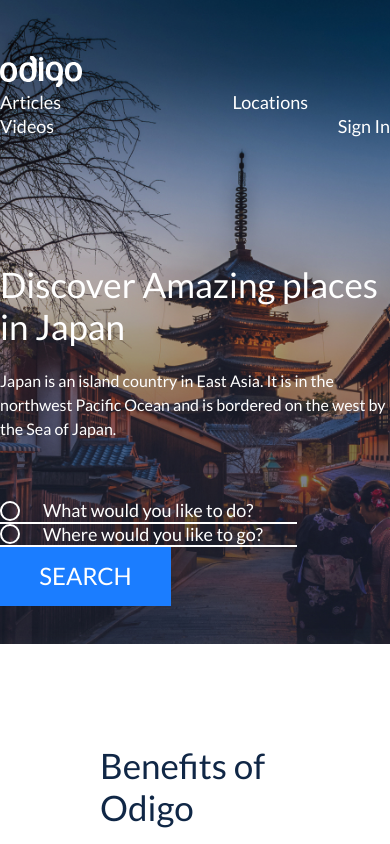
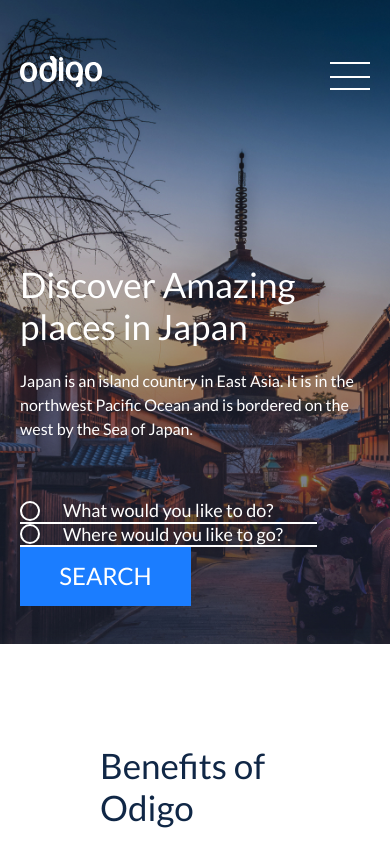
Before and after one commit to skorobogatovamail/LandingPage1, a plain HTML site: page index.html in a window 390 px wide. Shown: the top 844 px of the page. Drawn offline with Linux system fonts and the light colour scheme.

Commit message:
add burger

```diff
--- a/css/style.css
+++ b/css/style.css
@@ -62,10 +62,12 @@ body {
 .wrapper {
   margin: 0 auto;
   max-width: 1060px;
+  padding: 0 20px;
 }
 .wrapper-content {
   margin: 0 auto;
   max-width: 1262px;
+  padding: 0 20px;
 }
 
 img {
@@ -134,6 +136,30 @@ img {
 .header__link:focus,
 .header__link:active {
   opacity: 0.75;
+}
+
+.header__burger {
+  width: 40px;
+  height: 28px;
+  position: relative;
+  display: none;
+}
+
+.burger__line {
+  display: block;
+  width: 100%;
+  height: 2px;
+  background-color: white;
+  position: absolute;
+}
+.burger__line:nth-child(1) {
+  top: 0;
+}
+.burger__line:nth-child(2) {
+  top: 50%;
+}
+.burger__line:nth-child(3) {
+  bottom: 0;
 }
 /* header styles end */
 
@@ -522,3 +548,71 @@ img {
 }
 
 /* footer styles end */
+
+/* media start */
+@media (max-width: 767px) {
+  .header__burger {
+    display: block;
+  }
+  .header__nav {
+    background-color: #102746;
+    position: fixed;
+    width: 100%;
+    height: 100%;
+    z-index: 10;
+    top: 0;
+    left: 0;
+    padding: 100px;
+    transform: translateX(100%);
+    transition: 0.2s linear;
+  }
+  .header__nav-active {
+    transform: translateX(0);
+  }
+  .header__item {
+    margin-right: 0;
+    margin-bottom: 50px;
+    width: 100%;
+  }
+  .header__item:last-child {
+    margin-bottom: 0;
+  }
+  .header__link {
+    font-size: 42px;
+    line-height: 48px;
+  }
+
+  .header__nav-close {
+    width: 40px;
+    height: 40px;
+    position: absolute;
+    top: 100px;
+    right: 100px;
+    z-index: 11;
+  }
+  .header__nav-close::after {
+    content: "\00d7";
+    display: inline-block;
+    color: white;
+    font-size: 80px;
+    position: absolute;
+    transform: translateY(-25%);
+  }
+
+  /* .header__nav-close-line {
+    background-color: white;
+    width: 100%;
+    height: 2px;
+    display: block;
+    position: absolute;
+    top: 50%;
+  }
+  .header__nav-close-line:nth-child(1) {
+    transform: rotate(45deg);
+  }
+  .header__nav-close-line:nth-child(2) {
+    transform: rotate(-45deg);
+  } */
+}
+
+/* media end */
--- a/index.html
+++ b/index.html
@@ -35,7 +35,16 @@
                 <a href="" class="header__link"> Sign In </a>
               </li>
             </ul>
+            <div class="header__nav-close">
+                <span class="header__nav-close-line"></span>
+                <span class="header__nav-close-line"></span>
+            </div>
           </nav>
+          <div class="header__burger burger">
+            <span class="burger__line"></span>
+            <span class="burger__line"></span>
+            <span class="burger__line"></span>
+          </div>
         </div>
       </div>
     </header>
--- a/js/main.js
+++ b/js/main.js
@@ -4,9 +4,22 @@
   window.onscroll = () => {
     if (window.scrollY > 150) {
       header.classList.add("header_active");
-    }
-    else {
+    } else {
       header.classList.remove("header_active");
     }
   };
+
+  const headerBurger = document.querySelector(".header__burger");
+  const headerNav = document.querySelector(".header__nav");
+  const headerNavClose = document.querySelector(".header__nav-close");
+
+  headerBurger.addEventListener("click", () => {
+    console.log('clicked headerBurger');
+    headerNav.classList.add("header__nav-active");
+  });
+
+  headerNavClose.addEventListener("click", () => {
+    console.log('clicked headerNavClose');
+    headerNav.classList.remove("header__nav-active");
+  });
 })();
```
